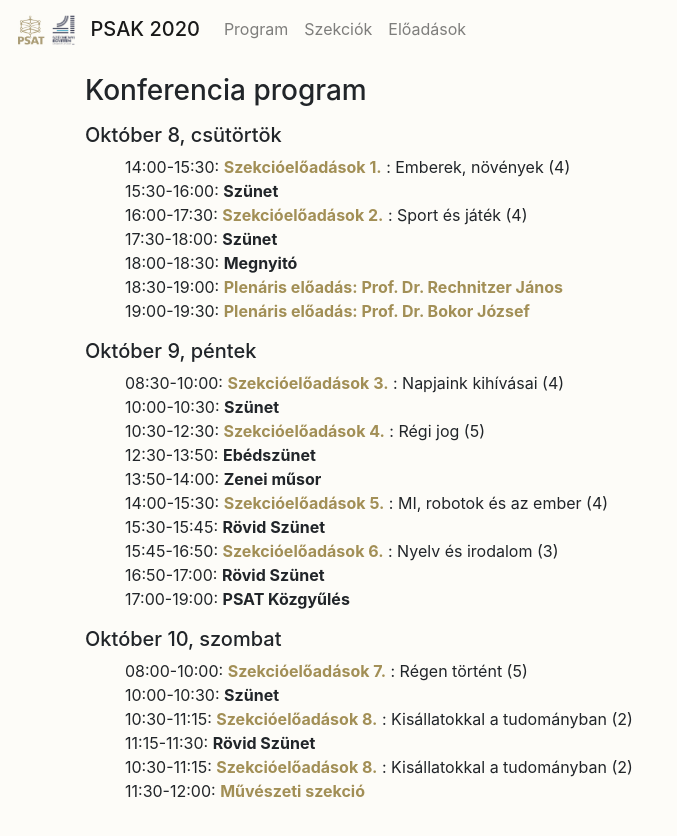
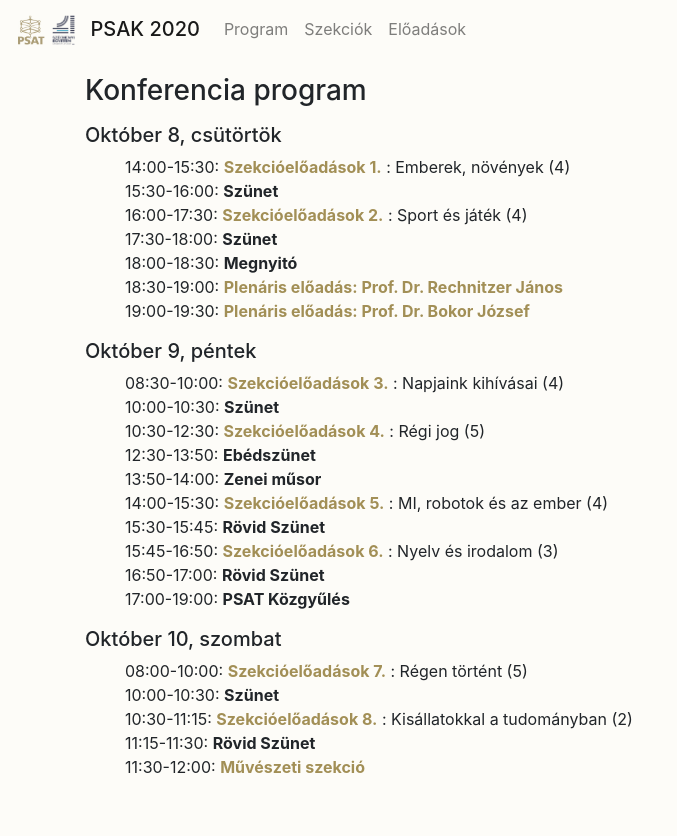
Before and after one commit to hegyhati/psak_2020, a Jekyll site: the page built from index.html, in a window 1280 px wide. Shown: the top 836 px of the page, without its empty margins (0-677 px from the left). Built offline with Jekyll 4.4.1, drawn with Linux system fonts in a browser that asks for light colours.

```diff
--- a/_data/program.json
+++ b/_data/program.json
@@ -158,17 +158,6 @@
         "name"  : "Rövid Szünet",
       },
       {
-        "start" : "10:30", "finish" : "11:15",
-        "name"  : "Szekcióelőadások 8.",
-        "sections" : [
-          {
-            "name" : "Kisállatokkal a tudományban",
-            "chair" : "Jedlovszky Pál",
-            "presentations" : ["Miskolczi_Christina","Varga_Zoltan_K"]
-          },
-        ]
-      },
-      {
         "start" : "11:30", "finish" : "12:00",
         "name"  : "Művészeti szekció",
         "presentation" : "Szives_Marton_Gabor"
```
